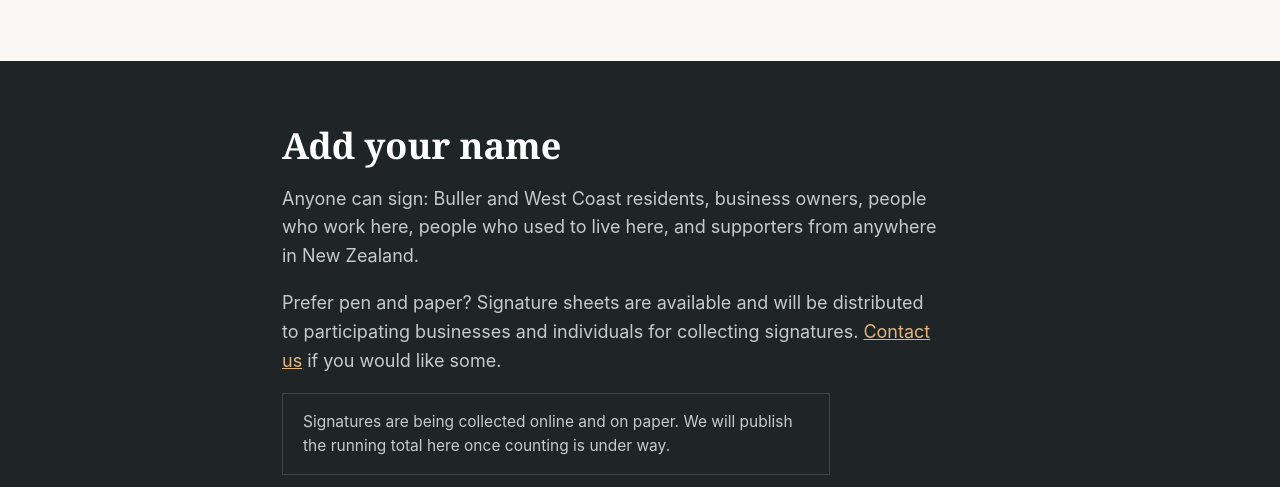
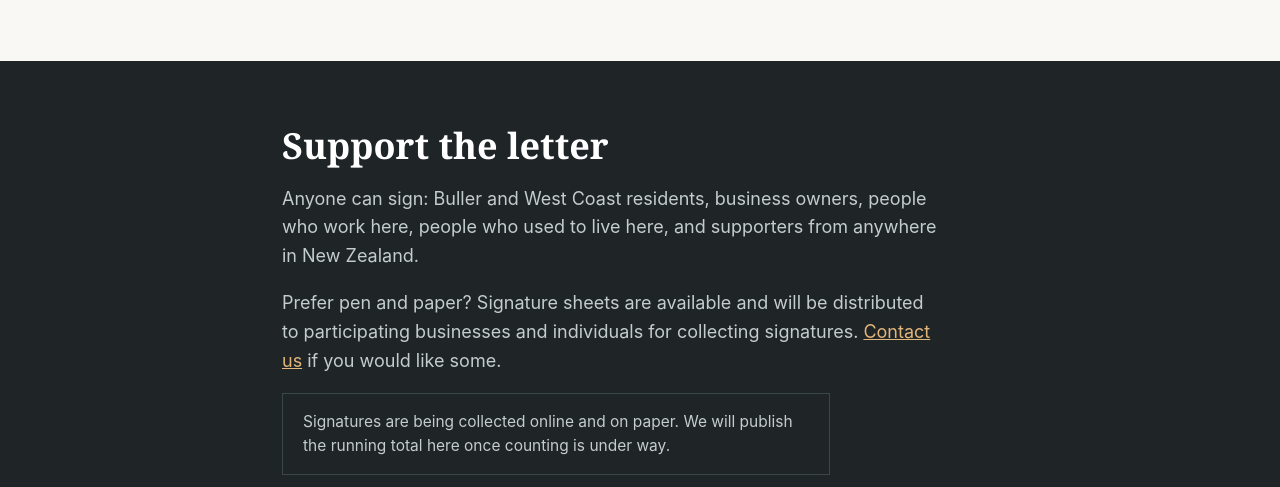
Before and after one commit to ourbullerfuture/website, a plain HTML site: page index.html in a window 1280 px wide. Shown: the part 3307-3794 px from the top of the page. Drawn offline with Linux system fonts and the light colour scheme; a script that the page names is missing.

Commit message:
Update index.html

```diff
--- a/index.html
+++ b/index.html
@@ -293,7 +293,7 @@
      ========================================================= -->
 <div class="sign" id="sign">
   <div class="wrap">
-    <h2>Add your name</h2>
+    <h2>Support the letter</h2>
     <p>Anyone can sign: Buller and West Coast residents, business owners, people who work here, people who used to live here, and supporters from anywhere in New Zealand.</p>
     <p>Prefer pen and paper? Signature sheets are available and will be distributed to participating businesses and individuals for collecting signatures. <a href="#contact">Contact us</a> if you would like some.</p>
 
@@ -327,7 +327,7 @@
       <iframe data-tally-src="https://tally.so/embed/5BP6qZ?alignLeft=1&amp;hideTitle=1&amp;transparentBackground=1&amp;dynamicHeight=1"
               loading="lazy" width="100%" height="2856" frameborder="0"
               marginheight="0" marginwidth="0"
-              title="Open Letter in Support of Buller's Future — add your name"></iframe>
+              title="Open Letter in Support of Buller's Future — show your support"></iframe>
       <script>var d=document,w="https://tally.so/widgets/embed.js",v=function(){"undefined"!=typeof Tally?Tally.loadEmbeds():d.querySelectorAll("iframe[data-tally-src]:not([src])").forEach((function(e){e.src=e.dataset.tallySrc}))};if("undefined"!=typeof Tally)v();else if(null==d.querySelector('script[src="'+w+'"]')){var s=d.createElement("script");s.src=w,s.onload=v,s.onerror=v,d.body.appendChild(s)}</script>
     </div>
 
```
